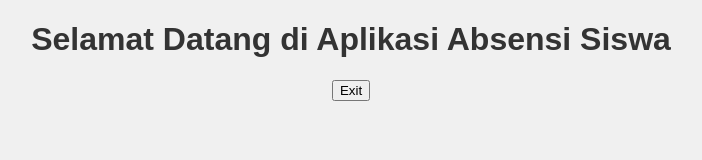
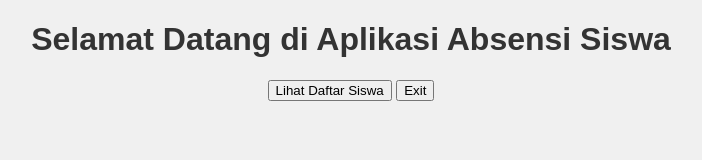
Before and after one commit to SirrRolland/MAJI, a plain HTML site: page index.html in a window 1280 px wide. Shown: the whole page, without its empty margins (289-991 px from the left). Drawn offline with Linux system fonts and the light colour scheme.

Commit message:
Update index.html

```diff
--- a/index.html
+++ b/index.html
@@ -26,7 +26,12 @@
         <source src="Himawari_No_Yakusoku(256k).mp3" type="audio/mpeg">
         Your browser does not support the audio element.
     </audio>
-    <button onclick="exitApp()">Exit</button>
+
+    <div>
+        <button onclick="location.href='students.html'">Lihat Daftar Siswa</button>
+        <button onclick="exitApp()">Exit</button>
+    </div>
+
     <div id="exit-message">Sampai Jumpa!</div>
 
     <script>
```
